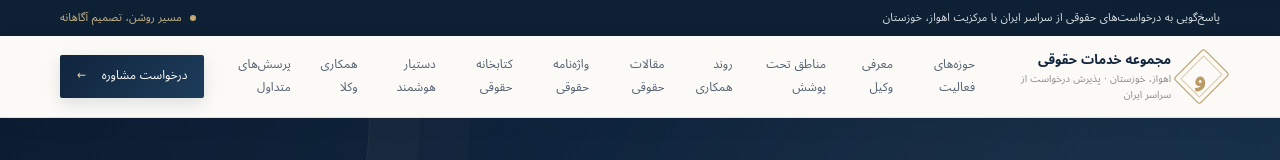
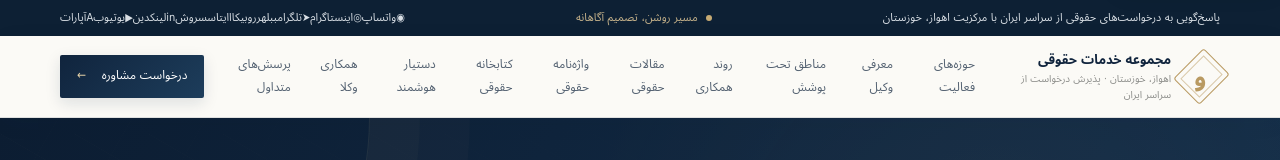
Before and after one commit to ahmadmousavi5908-crypto/vakilsite, a Next.js app: page / in a window 1280 px wide. Shown: the top 160 px of the page. Built offline with nearby package versions, Linux system fonts and the light colour scheme; no server answers; the database is empty.

Commit message:
Show social platform icons in homepage top bar

```diff
--- a/src/app/page.js
+++ b/src/app/page.js
@@ -6,6 +6,7 @@ import { articles } from "../data/articles";
 import OfficeLocationPublic from "../components/OfficeLocationPublic";
 import JsonLd from "../components/JsonLd";
 import SocialLinksPublic from "../components/SocialLinksPublic";
+import SocialTopBar from "../components/SocialTopBar";
 
 const services = [
   { n: "۰۱", slug: "family-law", title: "حقوق خانواده", desc: "طلاق، مهریه، نفقه، حضانت فرزند و دعاوی مرتبط با خانواده.", tag: "خانواده" },
@@ -83,6 +84,7 @@ export default function Home() {
         <div className="container topline-inner">
           <span>پاسخ‌گویی به درخواست‌های حقوقی از سراسر ایران با مرکزیت اهواز، خوزستان</span>
           <span className="topline-note"><i /> مسیر روشن، تصمیم آگاهانه</span>
+          <SocialTopBar />
         </div>
       </div>
 
```
